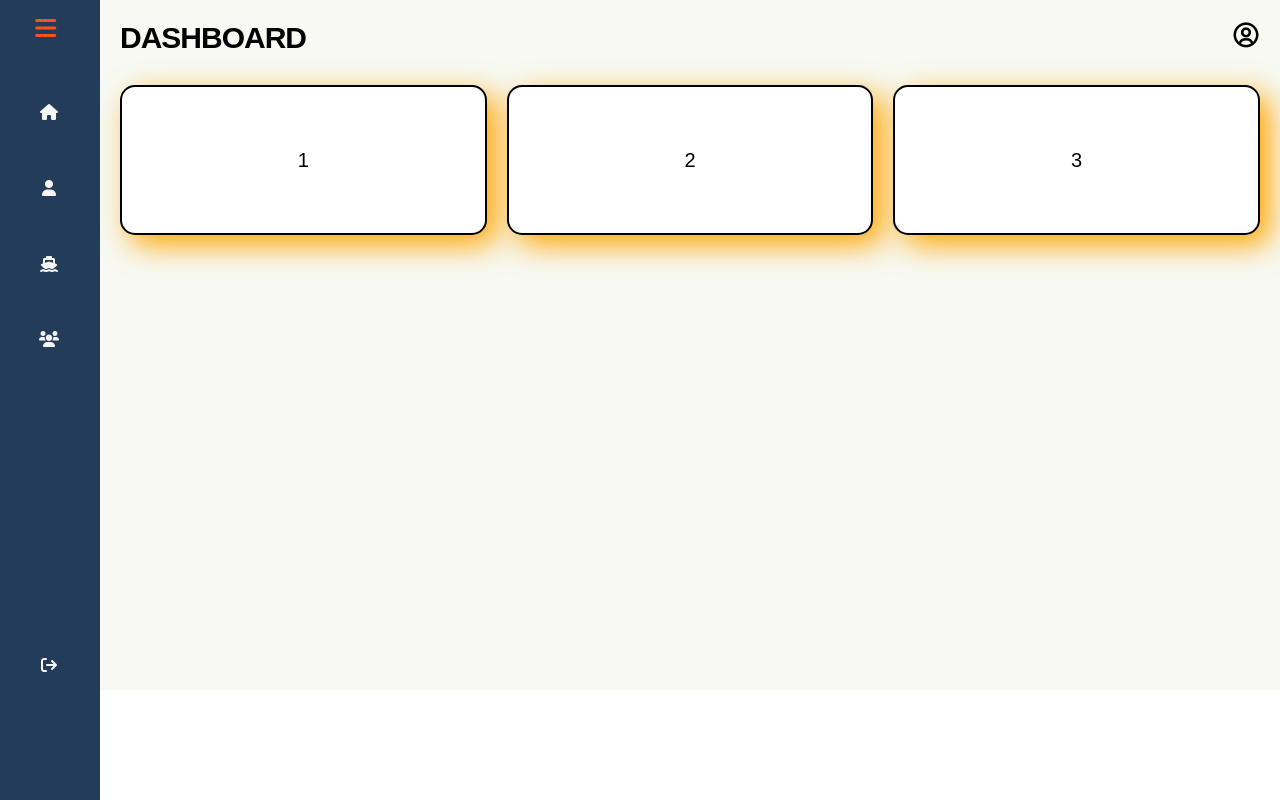
After one commit to VincentBaltazar/BoatRental-V2LG-BA3302, a PHP site: page /adminIndex.php in a window 1280 px wide. The commit adds this page. Run offline with PHP 8.4, Linux system fonts and the light colour scheme.

Commit message:
changes
create admin interface design

```diff
--- /dev/null
+++ b/adminIndex.php
@@ -0,0 +1,56 @@
+<!DOCTYPE html>
+<html lang="en">
+<head>
+    <meta charset="UTF-8">
+    <meta name="viewport" content="width=device-width, initial-scale=1.0">
+    <title>Dashboard</title>
+    <link rel="stylesheet" href="https://cdnjs.cloudflare.com/ajax/libs/font-awesome/6.0.0-beta3/css/all.min.css">
+    <link href='https://unpkg.com/boxicons@2.1.4/css/boxicons.min.css' rel='stylesheet'>
+    <link href="css/navbar.css" rel="stylesheet">
+</head>
+<body>
+    <?php include_once('includes/adminNavbar.php'); ?>
+    <section class="section" id="home" style="background-color: #F7F9F2; height: 690px;">
+        <section class="dashboard section-container">
+            <div class="section-header">
+                DASHBOARD
+                <div class="user">
+                    <i class='bx bx-user-circle'></i>
+                </div>
+            </div>
+            <div class="grid-container">
+                <div class="grid-items">1</div>
+                <div class="grid-items">2</div>
+                <div class="grid-items">3</div>
+
+            </div>
+        </section>
+    </section>
+    <script>
+        let btn = document.querySelector('#btn');
+        let sidebar = document.querySelector('.sidebar');
+        let sections = document.querySelectorAll('.section');
+        let navLinks = document.querySelectorAll('.nav-links a');
+
+        btn.addEventListener('click', () => {
+            sidebar.classList.toggle('active');
+            sections.forEach(section => {
+                section.classList.toggle('shifted');
+            });
+        });
+
+        function showSection(id, element) {
+            sections.forEach(section => {
+                section.classList.add('hidden');
+            });
+            document.getElementById(id).classList.remove('hidden');
+
+            navLinks.forEach(link => {
+                link.classList.remove('active');
+            });
+            element.classList.add('active');
+        }
+    </script>
+    <script src="https://unpkg.com/boxicons@2.1.4/dist/boxicons.js"></script>
+</body>
+</html>
--- /dev/null
+++ b/css/navbar.css
@@ -0,0 +1,150 @@
+* {
+    padding: 0;
+    margin: 0;
+    box-sizing: border-box;
+    font-family: 'Poppins', sans-serif;
+}
+.sidebar {
+    background-color: #233C5A;
+    position: absolute;
+    top: 0;
+    left: 0;
+    width: 100px;
+    height: 100vh;
+    transition: all .3s ease;
+    padding: 0.6rem 0.8rem;
+}
+.sidebar.active {
+    width: 220px;
+}
+.logo h5 {
+    margin-top: 10px;
+    color: #ff521b;
+    font-size: 20px;
+    opacity: 0;
+}
+.logo h5 span {
+    color: #fff;
+}
+.sidebar.active .logo h5 {
+    opacity: 1;
+}
+#btn {
+    position: absolute;
+    color: #FF521B;
+    font-size: 24px;
+    top: 1rem;
+    left: 2.2rem;
+    transition: all .5s ease;
+    cursor: pointer;
+}
+.sidebar.active #btn {
+    top: 20px;
+    left: 11rem;
+}
+.nav-links {
+    position: relative;
+    margin-top: 2rem;
+    width: 100%;
+    display: flex;
+    flex-direction: column;
+    align-items: center;
+}
+.nav-links li {
+    position: relative;
+    height: 50px;
+    list-style-type: none;
+    margin: 0.8rem auto;
+    width: 90%;
+}
+.nav-links a {
+    border-radius: 15px;
+    height: 100%;
+    width: 100%;
+    color: #F6F6F6;
+    display: flex;
+    align-items: center;
+    text-decoration: none;
+}
+.nav-links li span {
+    opacity: 0;
+}
+.sidebar.active .nav-links li span {
+    opacity: 1;
+}
+.nav-links li a:hover {
+    background-color: #FF521B;
+    color: #F6F6F6;
+}
+.nav-links li a i {
+    min-width: 65px;
+    text-align: center;
+    height: 50px;
+    border-radius: 12px;
+    line-height: 50px;
+}
+.nav-links li a.active {
+    background-color: #FF521B;
+    color: #F6F6F6;
+}
+.section {
+    padding: 20px;
+    margin-left: 100px;
+    transition: margin-left .3s ease;
+}
+.section.shifted {
+    margin-left: 220px;
+}
+.hidden {
+    display: none;
+}
+.sidebar.close {
+    width: 88px;
+}
+.grid-container{
+    display: grid;
+    gap: 20px;
+    grid-template-columns: repeat(3, 1fr);
+}
+
+.grid-items{
+    height: 150px;
+    display: grid;
+    align-items: center;
+    justify-content: center;
+    font-size: 20px;
+    border: 2px solid black;
+    background-color: white;
+    border-radius: 15px;
+    filter: drop-shadow(10px 10px 15px orange);
+
+}
+.section-header{
+    padding-bottom: 30px;
+    font-weight: 900;
+    font-size: 30px;
+    letter-spacing: -1px;
+    display: flex;
+    justify-content: space-between;
+    align-items: center;
+    }
+@media (max-width: 768px) {
+    .section {
+        padding: 20px;
+        margin-left: 70px;
+        transition: margin-left .3s ease;
+    }
+    .grid-container{
+        grid-template-columns: repeat(2, 1fr);
+    }
+}
+@media (max-width: 480px) {
+    .section {
+        padding: 20px;
+        margin-left: 60px;
+        transition: margin-left .3s ease;
+    }
+    .grid-container{
+        grid-template-columns: repeat(1, 1fr);
+    }
+}
--- /dev/null
+++ b/includes/adminNavbar.php
@@ -0,0 +1,57 @@
+<?php
+
+?>
+
+
+<!DOCTYPE html>
+<html lang="en">
+<head>
+    <meta charset="UTF-8">
+    <meta name="viewport" content="width=device-width, initial-scale=1.0">
+    <title>Document</title>
+    <link rel="stylesheet" href="https://cdnjs.cloudflare.com/ajax/libs/font-awesome/6.0.0-beta3/css/all.min.css">
+    <link href='https://unpkg.com/boxicons@2.1.4/css/boxicons.min.css' rel='stylesheet'>
+</head>
+
+<body>
+<nav class="sidebar">
+    <div class="logo">
+        <h5>BALSA</h5>
+    </div>
+    <i id="btn" class="fa-solid fa-bars"></i>
+    <ul class="nav-links">
+        <li>
+            <a href="adminIndex.php" onclick="showSection('home', this)">
+                <i class="fa-solid fa-house"></i>
+                <span>Dashboard</span>
+            </a>
+        </li>
+        <li>
+            <a href="adminCaptainList.php" onclick="showSection('homew', this)">
+                <i class="fa-solid fa-user"></i>
+                <span>Captains</span>
+            </a>
+        </li>
+        <li>
+            <a href="#hd" onclick="showSection('hd', this)">
+                <i class="fa-solid fa-ship"></i>
+                <span>Boat</span>
+            </a>
+        </li>
+        <li>
+            <a href="#">
+                <i class="fa-solid fa-users"></i>
+                <span>Boatmens</span>
+            </a>
+        </li>
+        <li>
+            <a href="#" style="margin-top: 250px;">
+                <i class="fa-solid fa-arrow-right-from-bracket"></i>
+                <span>Logout</span>
+            </a>
+        </li>
+    </ul>
+</nav>
+
+</body>
+</html>
```
Also changed, not shown: adminCaptainList.php (added, +390 -0 lines), css/LoginStyle.css (+32 -0 lines).
